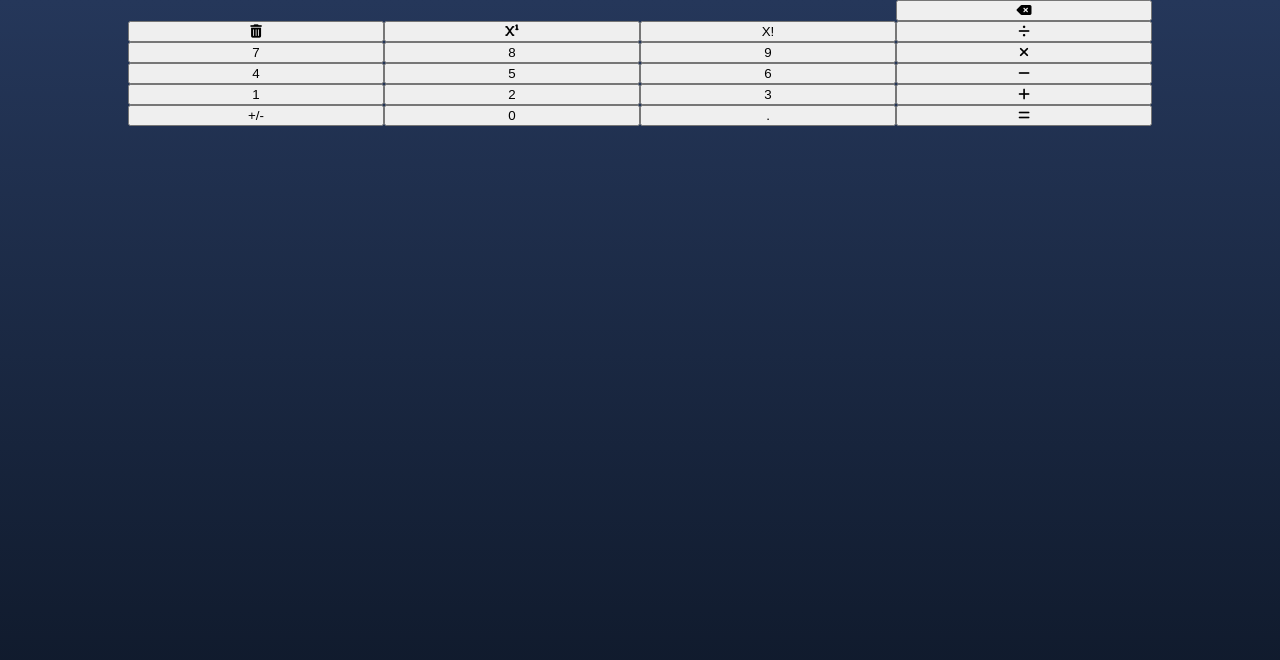
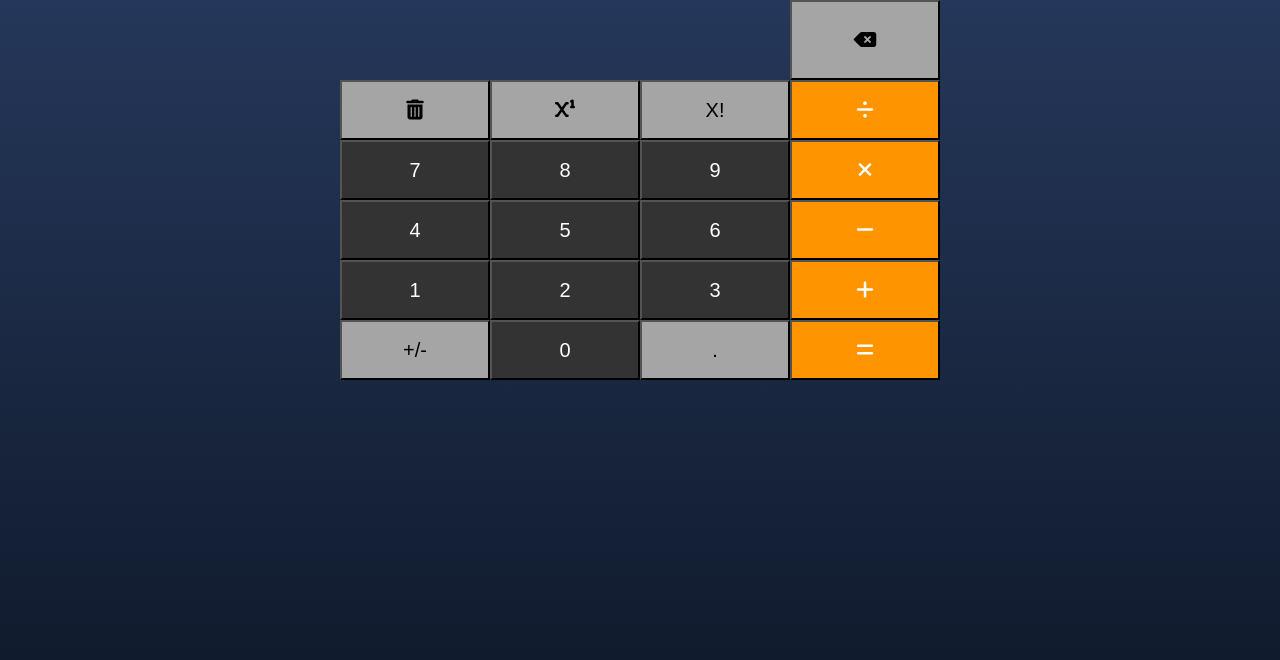
Before and after one commit to niklonberg/TOP-calculator, a plain HTML site: page index.html in a window 1280 px wide. Drawn offline with Linux system fonts and the light colour scheme.

Commit message:
add color variables, classes for alternate buttons, color for buttons. Set height of each button & max width of container

```diff
--- a/index.html
+++ b/index.html
@@ -15,18 +15,18 @@
           <div class="display__result"></div>
           <div class="display__current"></div>
         </div>
-        <button class="display__backspace" aria-label="backspace">
+        <button class="display__backspace alt-btn" aria-label="backspace">
           <i class="fa-solid fa-backspace"></i>
         </button>
       </div>
       <div class="keypad">
-        <button class="all-clear" aria-label="all clear">
+        <button class="all-clear alt-btn" aria-label="all clear">
           <i class="fa-solid fa-trash-can"></i>
         </button>
-        <button class="operator" id="^" aria-label="exponent">
+        <button class="operator alt-btn" id="^" aria-label="exponent">
           <i class="fa-solid fa-superscript"></i>
         </button>
-        <button class="unary" id="factorial">X!</button>
+        <button class="unary alt-btn" id="factorial">X!</button>
         <button class="operator" id="%" aria-label="divide">
           <i class="fa-solid fa-divide"></i>
         </button>
@@ -48,9 +48,9 @@
         <button class="operator" id="+" aria-label="plus">
           <i class="fa-solid fa-plus"></i>
         </button>
-        <button class="unary" id="plus_minus">+/-</button>
+        <button class="unary alt-btn" id="plus_minus">+/-</button>
         <button class="number">0</button>
-        <button class="decimal">.</button>
+        <button class="decimal alt-btn">.</button>
         <button class="operator" id="=" aria-label="equals">
           <i class="fa-solid fa-equals"></i>
         </button>
--- a/styles/styles.css
+++ b/styles/styles.css
@@ -1,3 +1,9 @@
+:root {
+  --number-btn-color: #333333;
+  --operator-btn-color: #FE9500;
+  --alt-btn-color: #A5A5A5;
+}
+
 *, *::after, *::before {
   box-sizing: border-box;
 }
@@ -9,14 +15,22 @@ body {
   min-height: 100vh;
 }
 
+button {
+  background-color: var(--number-btn-color);
+  color: white;
+  font-size: 20px;
+}
+
 .container {
   margin: 0 auto;
-  max-width: 80%;
+  width: 80%;
+  max-width: 600px;
 }
 
 .display {
   display: grid;
   grid-template-columns: 3fr 1fr;
+  grid-auto-rows: 80px;
 }
 
 .display__current {
@@ -30,4 +44,18 @@ body {
 .keypad {
   display: grid;
   grid-template-columns: repeat(4, 1fr);
+  grid-auto-rows: 60px;
 }
+
+.operator {
+  background-color: var(--operator-btn-color);
+}
+
+/* .operator#\^{
+  background-color: var(--number-btn-color);
+} */
+
+.alt-btn {
+  background-color: var(--alt-btn-color);
+  color: black;
+}
```
